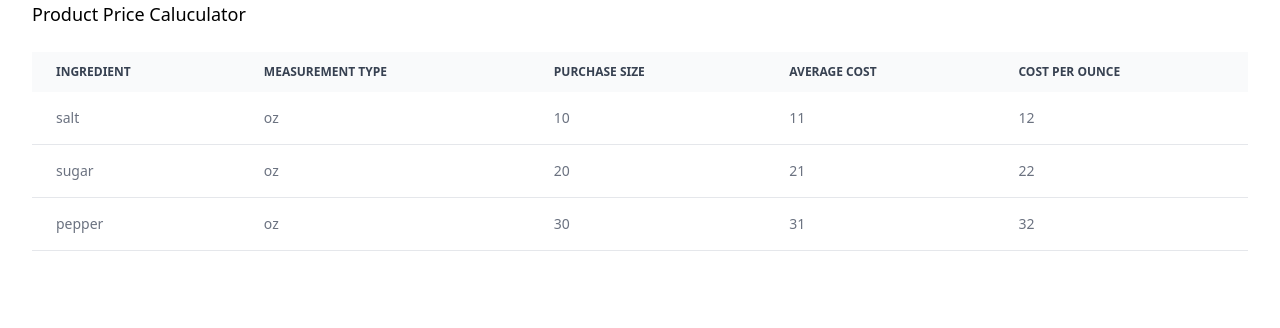
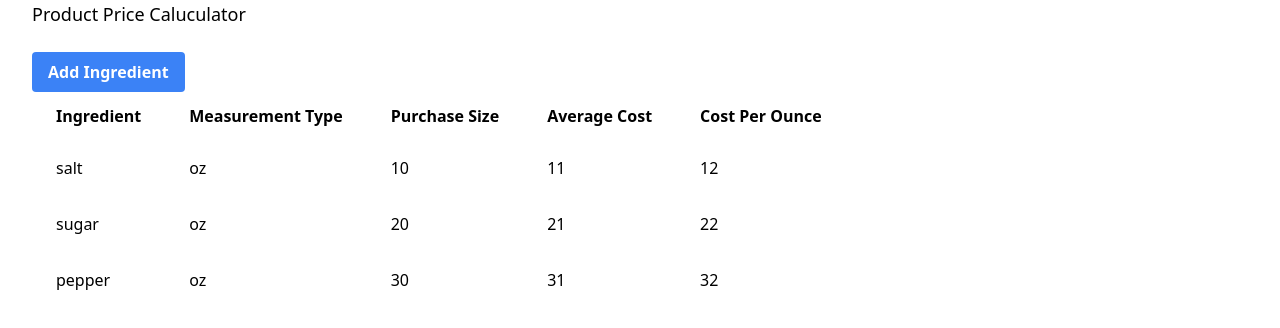
Before and after one commit to arthurgr/product-price-calculator, a Next.js app: page / in a window 1280 px wide. Shown: the top 328 px of the page. Built offline with nearby package versions, Linux system fonts and the light colour scheme.

Commit message:
set up placeholder buttons

```diff
--- a/components/IngredientList/IngredientList.tsx
+++ b/components/IngredientList/IngredientList.tsx
@@ -59,5 +59,12 @@ export default function IngredientList() {
     ],
     []
   );
-  return <Table columns={columns} data={data} />;
+  return (
+    <>
+      <button className="bg-blue-500 hover:bg-blue-700 text-white font-bold py-2 px-4 rounded">
+        Add Ingredient
+      </button>
+      <Table columns={columns} data={data} />
+    </>
+  );
 }
--- a/components/Table/Table.tsx
+++ b/components/Table/Table.tsx
@@ -15,11 +15,8 @@ export default function Table({
     });
 
   return (
-    <table
-      {...getTableProps()}
-      className="w-full text-sm text-left text-gray-500 dark:text-gray-400"
-    >
-      <thead className="text-xs text-gray-700 uppercase bg-gray-50 dark:bg-gray-700 dark:text-gray-400">
+    <table {...getTableProps()}>
+      <thead>
         {headerGroups.map((headerGroup) => {
           return (
             <tr {...headerGroup.getHeaderGroupProps()} key={headerGroup.id}>
@@ -41,11 +38,7 @@ export default function Table({
         {rows.map((row, i) => {
           prepareRow(row);
           return (
-            <tr
-              {...row.getRowProps()}
-              key={row.id}
-              className="bg-white border-b dark:bg-gray-800 dark:border-gray-700"
-            >
+            <tr {...row.getRowProps()} key={row.id}>
               {row.cells.map((cell) => {
                 return (
                   <td
```
